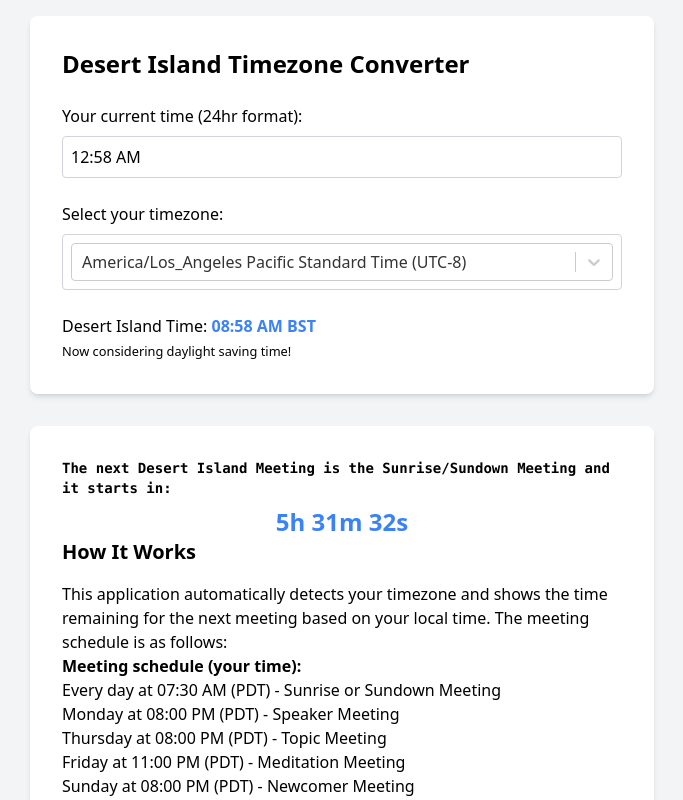
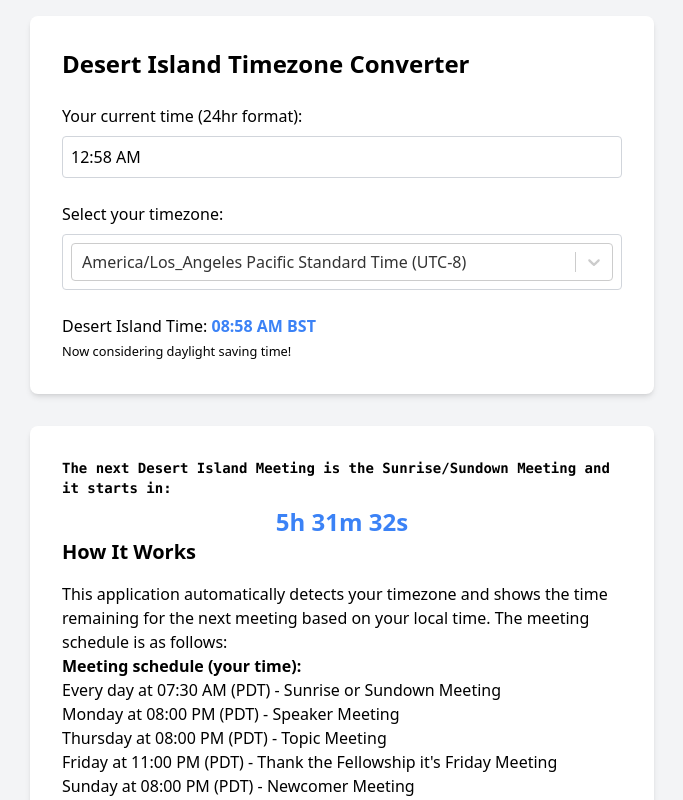
Before and after one commit to Umoren/timezone-converter, a React (Create React App) app: page / in a window 1280 px wide. Shown: the top 800 px of the page, without its empty margins (298-981 px from the left). Built offline with nearby package versions, Linux system fonts and the light colour scheme.

Commit message:
formatted timezone in how it works section

```diff
--- a/src/App.js
+++ b/src/App.js
@@ -231,7 +231,10 @@ function App() {
             </li>
             <li>Monday at {formatMeetingTime("20:00")} - Speaker Meeting</li>
             <li>Thursday at {formatMeetingTime("20:00")} - Topic Meeting</li>
-            <li>Friday at {formatMeetingTime("23:00")} - Meditation Meeting</li>
+            <li>
+              Friday at {formatMeetingTime("23:00")} - Thank the Fellowship it's
+              Friday Meeting
+            </li>
             <li>Sunday at {formatMeetingTime("20:00")} - Newcomer Meeting</li>
           </ul>
 
```
